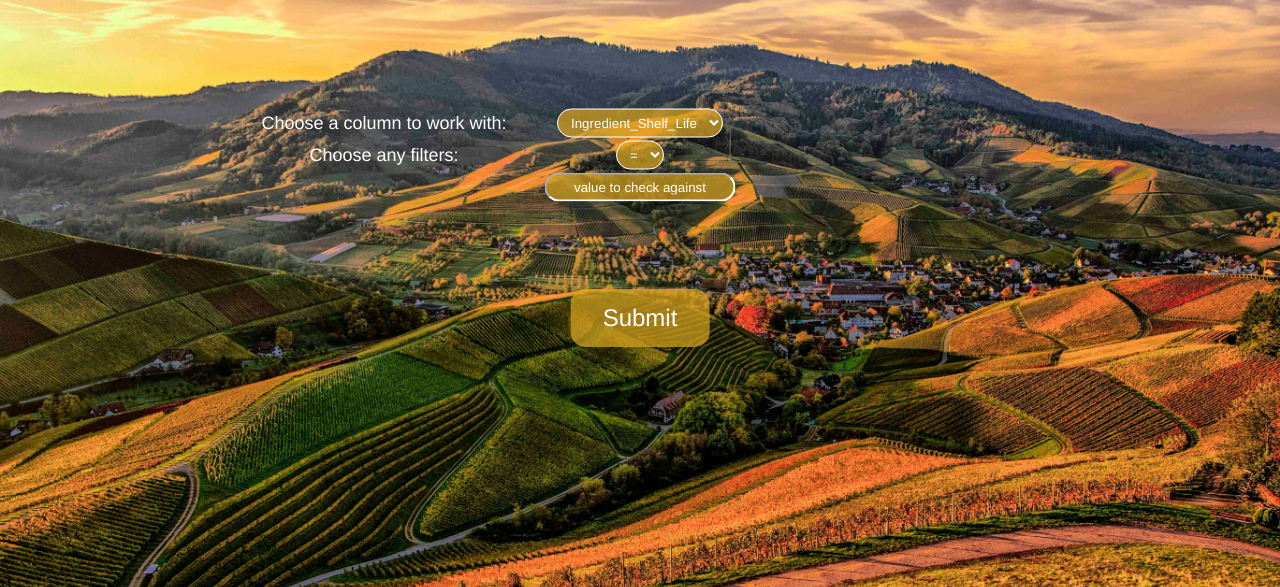
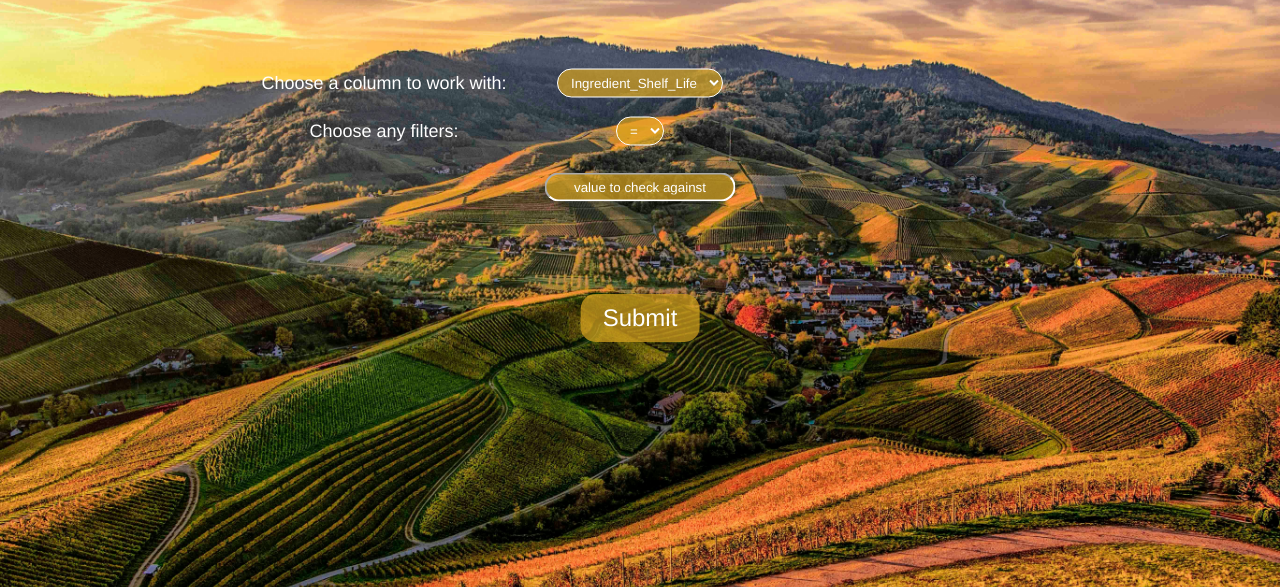
Before and after one commit to Mikep3573/CS2500-Recipe-App, a Flask app: page /where_query in a window 1280 px wide. Shown: the part 77-664 px from the top of the page. Run offline with Flask 3, Linux system fonts and the light colour scheme.

Commit message:
updated button style for smaller PCs

```diff
--- a/static/style.css
+++ b/static/style.css
@@ -87,7 +87,7 @@ body {
   border: none;
   background-color: rgba(218, 165, 32, 0.7);
   color: #fff;
-  padding: 15px 32px;
+  padding: 10px 22px;
   text-decoration: none;
   font-size: 24px;
   display: inline-block;
@@ -98,7 +98,7 @@ body {
 
 .dropdown-label {
   position: absolute;
-  top: 25%;
+  top: 20%;
   left: 30%;
   transform: translate(-50%, -50%);
   text-align: center;
@@ -108,7 +108,7 @@ body {
 
 .dropdown {
   position: absolute;
-  top: 25%;
+  top: 20%;
   left: 50%;
   transform: translate(-50%, -50%);
   text-align: center;
@@ -130,7 +130,7 @@ body {
 
 .dropdown-label-comp {
   position: absolute;
-  top: 29%;
+  top: 26%;
   left: 30%;
   transform: translate(-50%, -50%);
   text-align: center;
@@ -140,7 +140,7 @@ body {
 
 .dropdown-comp {
   position: absolute;
-  top: 29%;
+  top: 26%;
   left: 50%;
   transform: translate(-50%, -50%);
   text-align: center;
```
Also changed, not shown: 1 other file.
